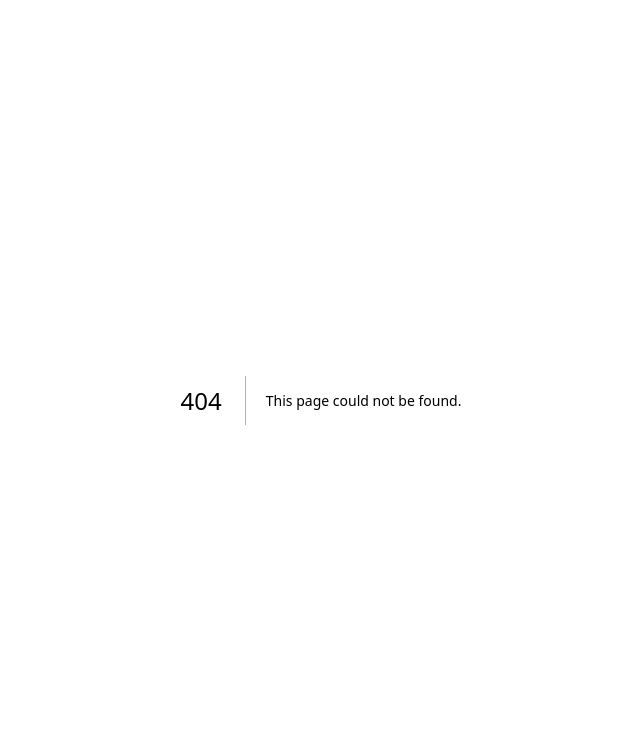
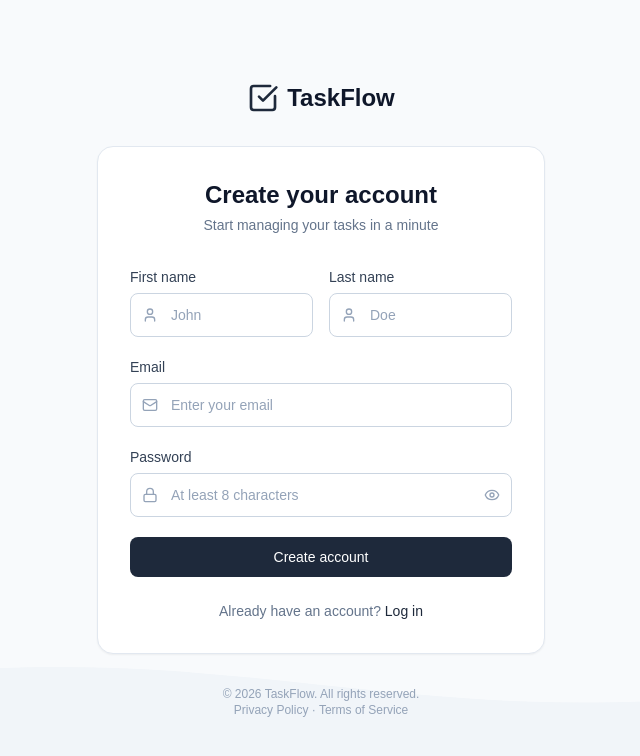
Before and after one commit to jbcampan/task-manager-cloud, a Next.js app in the folder apps/frontend/: page /register in a window 1280 px wide. Before the commit this address had no page. Shown: the top 756 px of the page, without its empty margins (319-959 px from the left). Built offline with nearby package versions, Linux system fonts and the light colour scheme.

Commit message:
feat(frontend): add auth layout with login and register pages, + input, password, checkbox components

```diff
--- /dev/null
+++ b/apps/frontend/src/app/(auth)/layout.tsx
@@ -0,0 +1,44 @@
+import { SquareCheckBig } from 'lucide-react';
+import type { ReactNode } from 'react';
+
+export default function AuthLayout({ children }: { children: ReactNode }) {
+  return (
+    <div className="relative flex min-h-screen flex-col items-center justify-center overflow-hidden bg-slate-50 px-4 py-12">
+      {/* Decorative background wave - purely visual, no semantic content */}
+      <svg
+        aria-hidden="true"
+        className="pointer-events-none absolute inset-x-0 bottom-0 h-64 w-full text-slate-100"
+        viewBox="0 0 1440 320"
+        preserveAspectRatio="none"
+      >
+        <path
+          fill="currentColor"
+          d="M0,192L80,181.3C160,171,320,149,480,154.7C640,160,800,192,960,197.3C1120,203,1280,181,1360,170.7L1440,160L1440,320L0,320Z"
+        />
+      </svg>
+
+      <div className="relative z-10 flex w-full max-w-md flex-col items-center">
+        <div className="mb-8 flex items-center gap-2">
+          <SquareCheckBig className="h-8 w-8 text-brand" />
+          <span className="text-2xl font-semibold text-slate-900">TaskFlow</span>
+        </div>
+
+        <div className="w-full rounded-2xl border border-slate-200 bg-white p-8 shadow-sm">
+          {children}
+        </div>
+
+        <p className="mt-8 text-center text-xs text-slate-400">
+          © {new Date().getFullYear()} TaskFlow. All rights reserved.
+          <br />
+          <a href="#" className="hover:text-slate-600 hover:underline">
+            Privacy Policy
+          </a>{' '}
+          ·{' '}
+          <a href="#" className="hover:text-slate-600 hover:underline">
+            Terms of Service
+          </a>
+        </p>
+      </div>
+    </div>
+  );
+}
--- /dev/null
+++ b/apps/frontend/src/app/(auth)/login/page.tsx
@@ -0,0 +1,63 @@
+import { Mail } from 'lucide-react';
+import Link from 'next/link';
+
+import { Button } from '@/components/ui/button';
+import { Checkbox } from '@/components/ui/checkbox';
+import { Input } from '@/components/ui/input';
+import { PasswordInput } from '@/components/ui/password-input';
+
+export default function LoginPage() {
+  return (
+    <div>
+      <h1 className="text-center text-2xl font-semibold text-slate-900">Welcome back</h1>
+      <p className="mt-1 text-center text-sm text-slate-500">Sign in to your account to continue</p>
+
+      <form className="mt-8 flex flex-col gap-5">
+        <div>
+          <label htmlFor="email" className="mb-1.5 block text-sm font-medium text-slate-700">
+            Email
+          </label>
+          <Input
+            id="email"
+            name="email"
+            type="email"
+            autoComplete="email"
+            icon={Mail}
+            placeholder="Enter your email"
+          />
+        </div>
+
+        <div>
+          <label htmlFor="password" className="mb-1.5 block text-sm font-medium text-slate-700">
+            Password
+          </label>
+          <PasswordInput
+            id="password"
+            name="password"
+            autoComplete="current-password"
+            placeholder="Enter your password"
+          />
+        </div>
+
+        <div className="flex items-center justify-between">
+          <Checkbox id="remember-me" name="rememberMe" label="Remember me" />
+          {/* TODO: forgot-password flow is out of scope for this project — link kept for visual fidelity to the mockup */}
+          <Link href="#" className="text-sm font-medium text-brand hover:underline">
+            Forgot password?
+          </Link>
+        </div>
+
+        <Button type="submit" className="w-full">
+          Log in
+        </Button>
+      </form>
+
+      <p className="mt-6 text-center text-sm text-slate-500">
+        Don&apos;t have an account?{' '}
+        <Link href="/register" className="font-medium text-brand hover:underline">
+          Sign up
+        </Link>
+      </p>
+    </div>
+  );
+}
--- /dev/null
+++ b/apps/frontend/src/app/(auth)/register/page.tsx
@@ -0,0 +1,91 @@
+import { Mail, User } from 'lucide-react';
+import Link from 'next/link';
+
+import { Button } from '@/components/ui/button';
+import { Input } from '@/components/ui/input';
+import { PasswordInput } from '@/components/ui/password-input';
+
+// TODO (2.2): wire up react-hook-form + zod validation and call
+// POST /api/v1/auth/register via the typed API client.
+export default function RegisterPage() {
+  return (
+    <div>
+      <h1 className="text-center text-2xl font-semibold text-slate-900">Create your account</h1>
+      <p className="mt-1 text-center text-sm text-slate-500">
+        Start managing your tasks in a minute
+      </p>
+
+      <form className="mt-8 flex flex-col gap-5">
+        <div className="grid grid-cols-2 gap-4">
+          <div>
+            <label htmlFor="firstName" className="mb-1.5 block text-sm font-medium text-slate-700">
+              First name
+            </label>
+            <Input
+              id="firstName"
+              name="firstName"
+              type="text"
+              autoComplete="given-name"
+              maxLength={50}
+              icon={User}
+              placeholder="John"
+            />
+          </div>
+          <div>
+            <label htmlFor="lastName" className="mb-1.5 block text-sm font-medium text-slate-700">
+              Last name
+            </label>
+            <Input
+              id="lastName"
+              name="lastName"
+              type="text"
+              autoComplete="family-name"
+              maxLength={50}
+              icon={User}
+              placeholder="Doe"
+            />
+          </div>
+        </div>
+
+        <div>
+          <label htmlFor="email" className="mb-1.5 block text-sm font-medium text-slate-700">
+            Email
+          </label>
+          <Input
+            id="email"
+            name="email"
+            type="email"
+            autoComplete="email"
+            icon={Mail}
+            placeholder="Enter your email"
+          />
+        </div>
+
+        <div>
+          <label htmlFor="password" className="mb-1.5 block text-sm font-medium text-slate-700">
+            Password
+          </label>
+          <PasswordInput
+            id="password"
+            name="password"
+            autoComplete="new-password"
+            minLength={8}
+            maxLength={72}
+            placeholder="At least 8 characters"
+          />
+        </div>
+
+        <Button type="submit" className="w-full">
+          Create account
+        </Button>
+      </form>
+
+      <p className="mt-6 text-center text-sm text-slate-500">
+        Already have an account?{' '}
+        <Link href="/login" className="font-medium text-brand hover:underline">
+          Log in
+        </Link>
+      </p>
+    </div>
+  );
+}
--- /dev/null
+++ b/apps/frontend/src/components/ui/checkbox.tsx
@@ -0,0 +1,30 @@
+import type { InputHTMLAttributes } from 'react';
+import { forwardRef } from 'react';
+
+import { cn } from '@/lib/utils';
+
+interface CheckboxProps extends InputHTMLAttributes<HTMLInputElement> {
+  label: string;
+}
+
+export const Checkbox = forwardRef<HTMLInputElement, CheckboxProps>(
+  ({ className, label, id, ...props }, ref) => {
+    return (
+      <label htmlFor={id} className="flex cursor-pointer items-center gap-2 text-sm text-slate-600">
+        <input
+          ref={ref}
+          id={id}
+          type="checkbox"
+          className={cn(
+            'h-4 w-4 rounded border-slate-300 text-brand focus:ring-brand focus:ring-offset-0',
+            className,
+          )}
+          {...props}
+        />
+        {label}
+      </label>
+    );
+  },
+);
+
+Checkbox.displayName = 'Checkbox';
--- /dev/null
+++ b/apps/frontend/src/components/ui/input.tsx
@@ -0,0 +1,33 @@
+import type { LucideIcon } from 'lucide-react';
+import type { InputHTMLAttributes } from 'react';
+import { forwardRef } from 'react';
+
+import { cn } from '@/lib/utils';
+
+interface InputProps extends InputHTMLAttributes<HTMLInputElement> {
+  icon?: LucideIcon;
+}
+
+export const Input = forwardRef<HTMLInputElement, InputProps>(
+  ({ className, icon: Icon, ...props }, ref) => {
+    return (
+      <div className="relative">
+        {Icon && (
+          <Icon className="pointer-events-none absolute left-3 top-1/2 h-4 w-4 -translate-y-1/2 text-slate-400" />
+        )}
+        <input
+          ref={ref}
+          className={cn(
+            'h-11 w-full rounded-lg border border-slate-300 text-sm text-slate-900 placeholder:text-slate-400',
+            'focus:border-brand focus:outline-none focus:ring-1 focus:ring-brand',
+            Icon ? 'pl-10 pr-3' : 'px-3',
+            className,
+          )}
+          {...props}
+        />
+      </div>
+    );
+  },
+);
+
+Input.displayName = 'Input';
--- /dev/null
+++ b/apps/frontend/src/components/ui/password-input.tsx
@@ -0,0 +1,41 @@
+'use client';
+
+import { Eye, EyeOff, Lock } from 'lucide-react';
+import type { InputHTMLAttributes } from 'react';
+import { forwardRef, useState } from 'react';
+
+import { cn } from '@/lib/utils';
+
+type PasswordInputProps = InputHTMLAttributes<HTMLInputElement>;
+
+export const PasswordInput = forwardRef<HTMLInputElement, PasswordInputProps>(
+  ({ className, ...props }, ref) => {
+    const [visible, setVisible] = useState(false);
+
+    return (
+      <div className="relative">
+        <Lock className="pointer-events-none absolute left-3 top-1/2 h-4 w-4 -translate-y-1/2 text-slate-400" />
+        <input
+          ref={ref}
+          type={visible ? 'text' : 'password'}
+          className={cn(
+            'h-11 w-full rounded-lg border border-slate-300 pl-10 pr-10 text-sm text-slate-900 placeholder:text-slate-400',
+            'focus:border-brand focus:outline-none focus:ring-1 focus:ring-brand',
+            className,
+          )}
+          {...props}
+        />
+        <button
+          type="button"
+          onClick={() => setVisible((v) => !v)}
+          aria-label={visible ? 'Hide password' : 'Show password'}
+          className="absolute right-3 top-1/2 -translate-y-1/2 text-slate-400 hover:text-slate-600"
+        >
+          {visible ? <EyeOff className="h-4 w-4" /> : <Eye className="h-4 w-4" />}
+        </button>
+      </div>
+    );
+  },
+);
+
+PasswordInput.displayName = 'PasswordInput';
```
